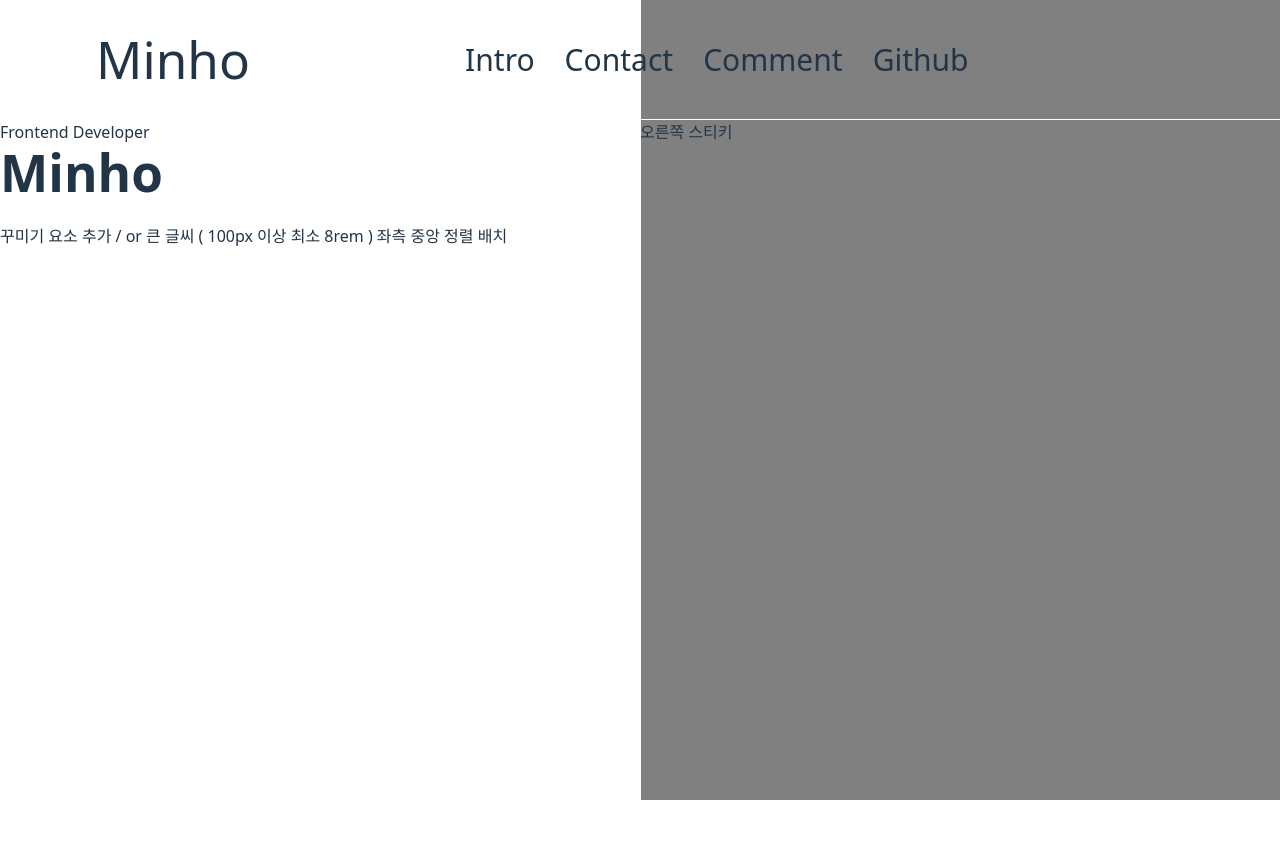
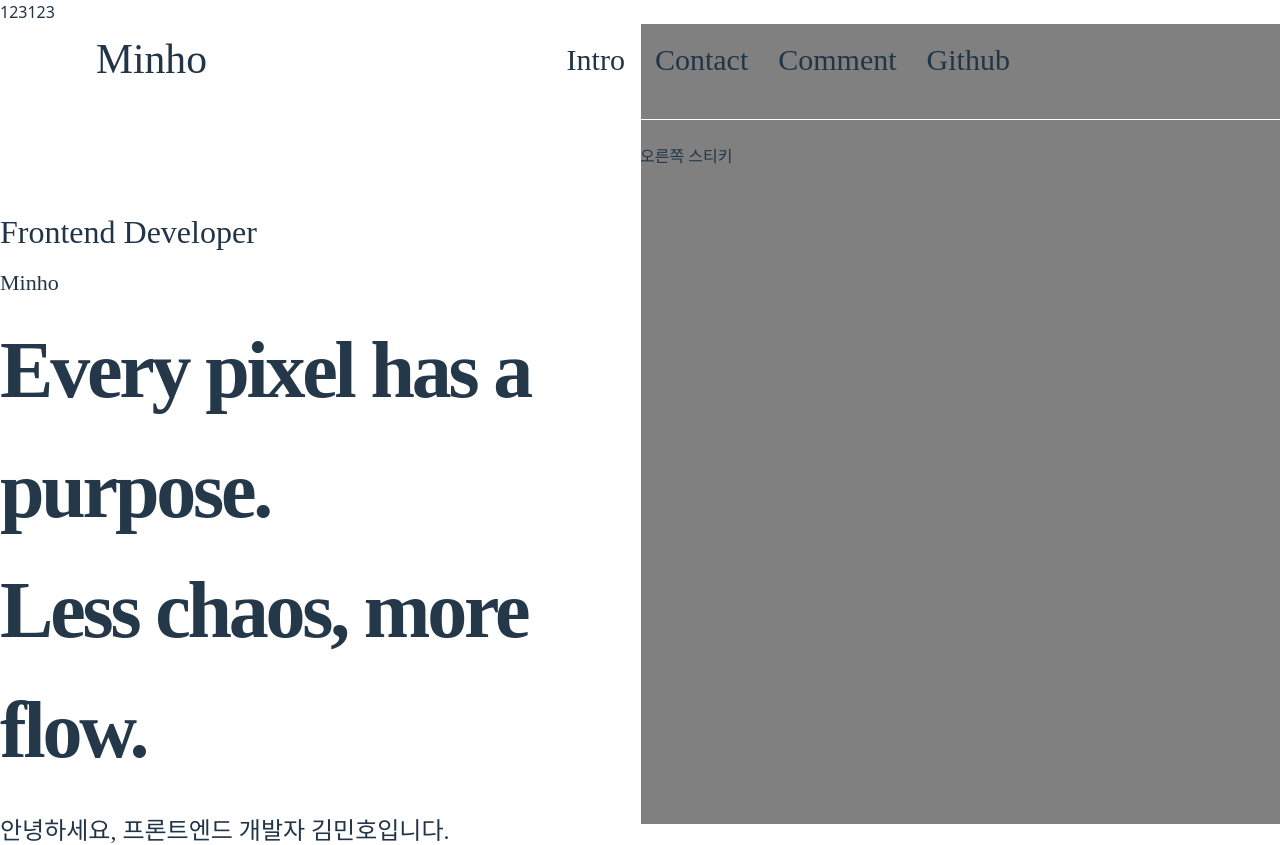
Before and after one commit to miiinhoo/Front-MyPortfolio, a React (Vite) app: page / in a window 1280 px wide. Shown: the top 845 px of the page. Built offline with nearby package versions, Linux system fonts and the light colour scheme; no server answers.

Commit message:
add : MainPage추가

```diff
--- a/package.json
+++ b/package.json
@@ -22,11 +22,14 @@
     "@types/react": "^19.1.16",
     "@types/react-dom": "^19.1.9",
     "@vitejs/plugin-react": "^5.0.4",
+    "autoprefixer": "^10.4.21",
     "babel-plugin-react-compiler": "^19.1.0-rc.3",
     "eslint": "^9.36.0",
     "eslint-plugin-react-hooks": "^5.2.0",
     "eslint-plugin-react-refresh": "^0.4.22",
     "globals": "^16.4.0",
+    "postcss": "^8.5.6",
+    "tailwindcss": "^3.4.13",
     "vite": "^7.1.7"
   }
 }
--- /dev/null
+++ b/postcss.config.js
@@ -0,0 +1,3 @@
+export default {
+ plugins: { tailwindcss: {}, autoprefixer: {} }
+}
--- a/src/App.jsx
+++ b/src/App.jsx
@@ -1,6 +1,7 @@
 import { RouterProvider } from 'react-router-dom'
 import './App.scss'
 import root from './routers/root'
+import './Tailwind.css';
 
 function App() {
   return (
--- a/src/App.scss
+++ b/src/App.scss
@@ -1,3 +1,5 @@
+
+
 *{
   margin: 0;padding: 0;
 }
--- /dev/null
+++ b/src/Tailwind.css
@@ -0,0 +1,3 @@
+@tailwind base;
+@tailwind components;
+@tailwind utilities;
--- /dev/null
+++ b/src/arrays/TitleArrays.jsx
@@ -0,0 +1,6 @@
+export const Title = [
+  ["Code meets design.", "Ideas become reality."],
+  ["Every pixel has a purpose.", "Less chaos, more flow."],
+  ["Design with intent.", "Build with clarity."],
+  ["Turning ideas into reality.", "One line of code at a time."],
+]
--- /dev/null
+++ b/src/components/MacStyleComponent.jsx
@@ -0,0 +1,9 @@
+
+export default function MacStyleComponent(){
+
+    return(
+        <>
+        123123
+        </>
+    )
+}
--- a/src/layouts/Layout.scss
+++ b/src/layouts/Layout.scss
@@ -1,3 +1,7 @@
+:root{
+  --MainFont : 'AppleSDGothicNeoR','sans-serif';
+}
+
 .site-wrapper{
   width: 100vw;
   height: 100vh;
@@ -19,8 +23,13 @@
         width: 85%;
         height: 100%;
         margin: 0 auto;
+        font-family: var(--MainFont);
+        h1{
+          font-size: 2.6rem;
+          font-weight: bold;
+        }
         nav{
-            margin-right: 19.8%;
+            margin-right: 16%;
             ul{
             display: flex;
             gap: 30px;
@@ -56,10 +65,43 @@
     width: 100%;
     height: 100vh;
     border-bottom: 1px solid white;
+    font-family: var(--MainFont);
     .page-inner{
         box-sizing: border-box;
         height: 100%;
         padding: 15vh 0;
+        .text-wrapper{
+          display: flex;
+          flex-direction: column;
+          gap: 15px;
+          padding-top: 5%;
+          box-sizing: border-box;
+          height: 100%;
+          .font{
+            font-size: 32px;
+          }
+          .main-title{
+            font-size: 22px;
+          }
+          @keyframes fadeCycle {
+          0% { opacity: 0; transform: translateY(10px); }
+          10%, 40% { opacity: 1; transform: translateY(0); }
+          60%, 100% { opacity: 0; transform: translateY(-10px); }
+        }
+        .fade-text{
+          font-size: 5rem;
+          font-weight: bold;
+          letter-spacing: -0.2rem;
+          .fade{
+             animation: fadeCycle 4s ease-in-out forwards;
+          }
+        }
+        .title{
+          margin-top: 0.5rem;
+          font-size: 1.5rem;
+        }
+        }
+
     }
   }
   footer{
--- a/src/pages/MainPage.jsx
+++ b/src/pages/MainPage.jsx
@@ -1,3 +1,4 @@
+import MacStyleComponent from "../components/MacStyleComponent";
 import BasicAside from "../layouts/BasicAside";
 import FirstPage from "./main/FirstPage";
 import Footer from "./main/Footer";
@@ -7,6 +8,7 @@ import ThirdPage from "./main/ThirdPage";
 export default function MainPage(){
     return(
         <div className="main-content">
+            <MacStyleComponent/>
             <div className="sticky-zone">
                 <BasicAside/>
                 <FirstPage/>
--- a/src/pages/main/FirstPage.jsx
+++ b/src/pages/main/FirstPage.jsx
@@ -1,20 +1,40 @@
-
+import { useEffect, useState } from "react";
+import { Title } from "../../arrays/TitleArrays";
 
 export default function FirstPage(){
 
+    const [ index , setIndex ] = useState(0);
+
+    useEffect(() => {
+        const interval = setInterval(() => {
+            setIndex((prev)=> (prev + 1) % Title.length);
+        },4000);
+        return () => clearInterval(interval);
+    },[Title.length]);
 
     return(
         <section>
             <div className="page-inner">
                 <div className="text-wrapper">
-                    <p>Frontend Developer</p>
-                    <h1>
+                    <p className="font">Frontend Developer</p>
+                    <h1 className="main-title">
                         Minho
                     </h1>
+                    <div className="fade-text">
+                        <div key={index} className="fade">
+                            <p>{Title[index][0]}</p>
+                            <p>{Title[index][1]}</p>
+                        </div>
+                    </div>
+                    <h4 className="title">
+                        <p>
+                            안녕하세요, 프론트엔드 개발자 김민호입니다.
+                        </p>
+                        <p>
+                            React와 TypeScript로 사용자 중심의 웹을 만듭니다.
+                        </p>
+                    </h4>
                 </div>
-                <br />
-                꾸미기 요소 추가 / or 큰 글씨 ( 100px 이상 최소 8rem )
-                좌측 중앙 정렬 배치
             </div>
         </section>
 
--- /dev/null
+++ b/tailwind.config.js
@@ -0,0 +1,9 @@
+/** @type {import('tailwindcss').Config} */
+export default {
+  content: ['./index.html','./src/**/*.{js,jsx,ts,tsx}'],
+  theme: {
+    extend: {},
+  },
+  plugins: [],
+
+}
```
Also changed, not shown: 1 other file (tests, documents, lock files or other folders).
